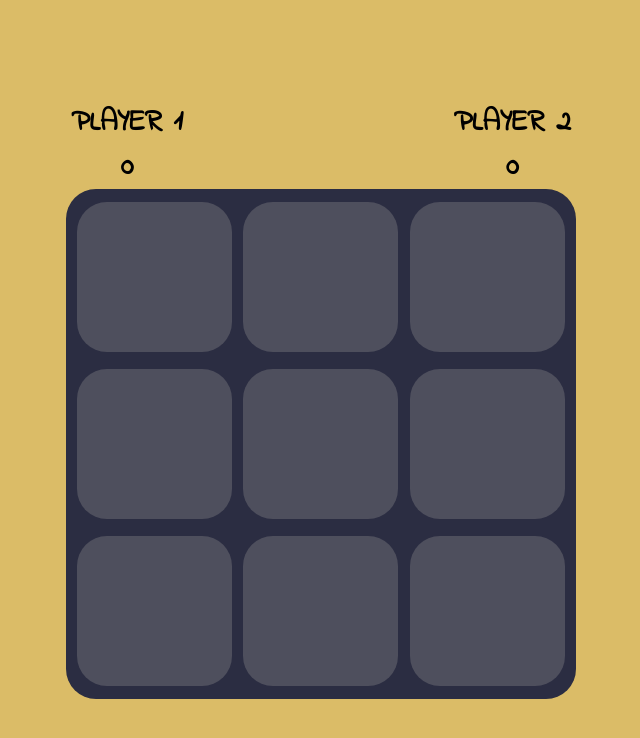
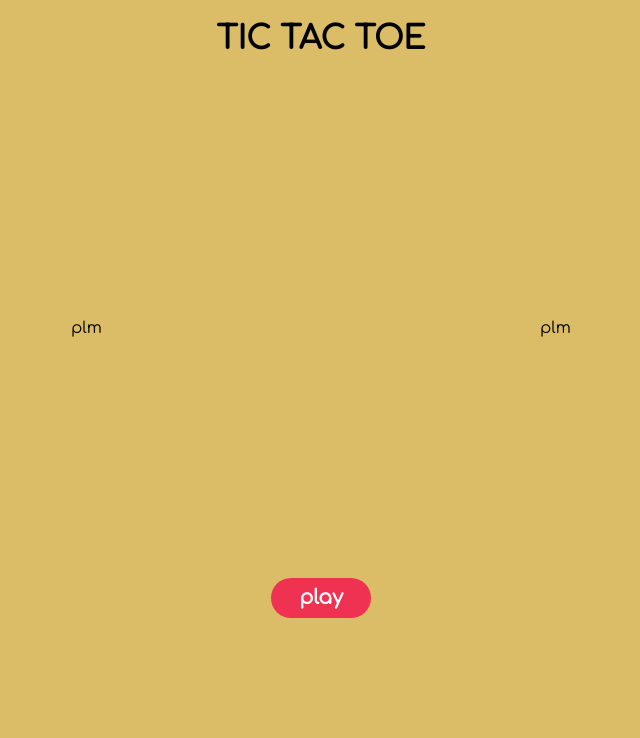
Before and after one commit to mariandanGit/ticTacToe, a plain HTML site: page index.html in a window 1280 px wide. Shown: the whole page, without its empty margins (319-959 px from the left). Drawn offline with Linux system fonts and the light colour scheme.

Commit message:
Start overlay

```diff
--- a/design.css
+++ b/design.css
@@ -1,9 +1,51 @@
 @import url(https://fonts.googleapis.com/css?family=Indie+Flower);
+@import url(https://fonts.googleapis.com/css?family=Comfortaa);
 
 body{
     margin:0;
     background-color: rgb(219, 188, 103);
-    font-family: 'Indie Flower', Arial;
+    font-family: 'Comfortaa', Arial;
+}
+#start-overlay{
+    position: absolute;
+    display: flex;
+    flex-direction: column;
+    background-color: rgb(219, 188, 103);
+    width: 100%;
+    height: 100%;
+}
+#title-container{
+    text-align: center;
+}
+#player-selection-container{
+    height: 500px;
+    display: flex;
+    justify-content: center;
+}
+#player-selection-inner{
+    width: 500px;
+    display: flex;
+    align-items: center;
+    justify-content: space-between;
+}
+#play-button-container{
+    display: flex;
+    justify-content: center;
+}
+#play-button{
+    width: 100px;
+    height: 40px;
+    border-radius: 30px;
+    border: none;
+    font-family: 'Comfortaa', Arial;
+    font-weight: bold;
+    font-size: 20px;
+    color: white;
+    background-color: rgb(239, 50, 81);
+}
+#play-button:hover{
+    cursor: pointer;
+    background-color: rgb(222, 43, 73);
 }
 #playing-board-container{
     height: 100vh;
--- a/index.html
+++ b/index.html
@@ -10,15 +10,33 @@
 </head>
 
 <body>
+    <div id="start-overlay">
+        <div id="title-container">
+            <h1>TIC TAC TOE</h1>
+        </div>
+        <div id="player-selection-container">
+            <div id="player-selection-inner">
+                <div id="player1-container">
+                    plm
+                </div>
+                <div id="player2-container">
+                    plm
+                </div>
+            </div>
+        </div>
+        <div id="play-button-container">
+            <button id="play-button">play</button>
+        </div>
+    </div>
     <div id="playing-board-container">
         <div id="score-board">
             <div class="score-containers">
-                <b>PLAYER 1</b>
-                <b id="x-score"></b>
+                <b>player 1</b>
+                <p><b id="x-score"></b></p>
             </div>
             <div class="score-containers">
-                <b>PLAYER 2</b>
-                <b id="o-score"></b>
+                <b>player 2</b>
+                <p><b id="o-score"></b></p>
             </div>
         </div>
         <div id="playing-board">
--- a/script.js
+++ b/script.js
@@ -1,6 +1,12 @@
 const playerXscore = document.getElementById('x-score');
 const playerOscore = document.getElementById('o-score');
 const gridItems = document.querySelectorAll('.grid-item');
+const playButton = document.getElementById('play-button');
+const startOverlay = document.getElementById('start-overlay');
+
+playButton.addEventListener('click', () => {
+    startOverlay.style.display = "none";
+});
 
 let gameBoard = [
     [null, null, null],
```
